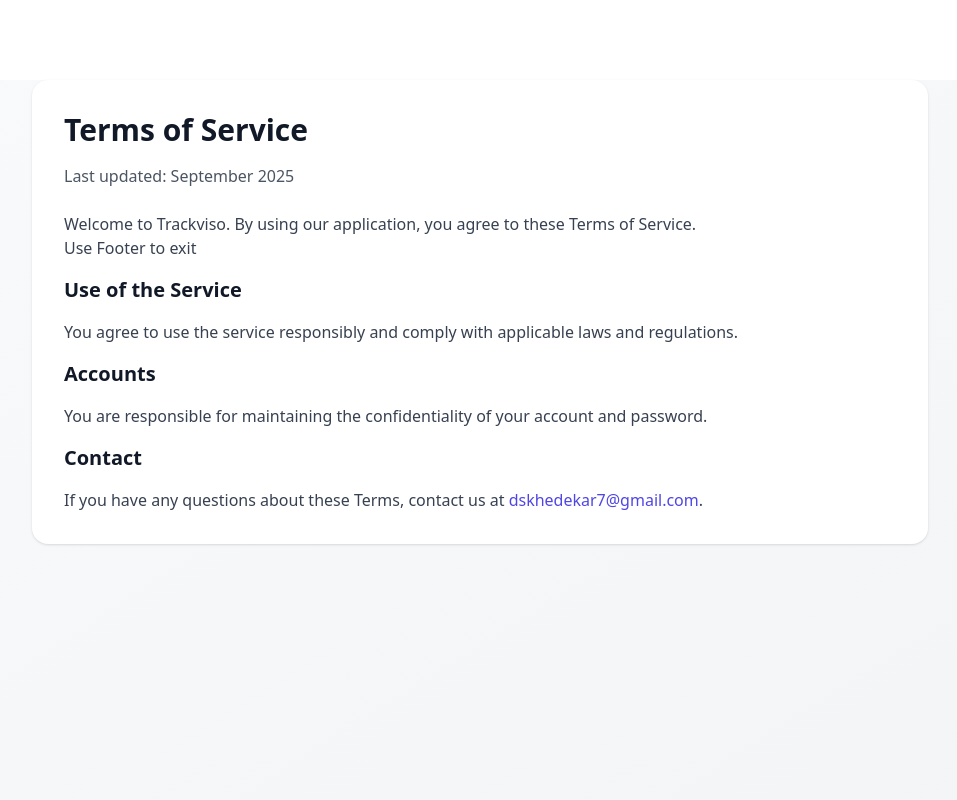
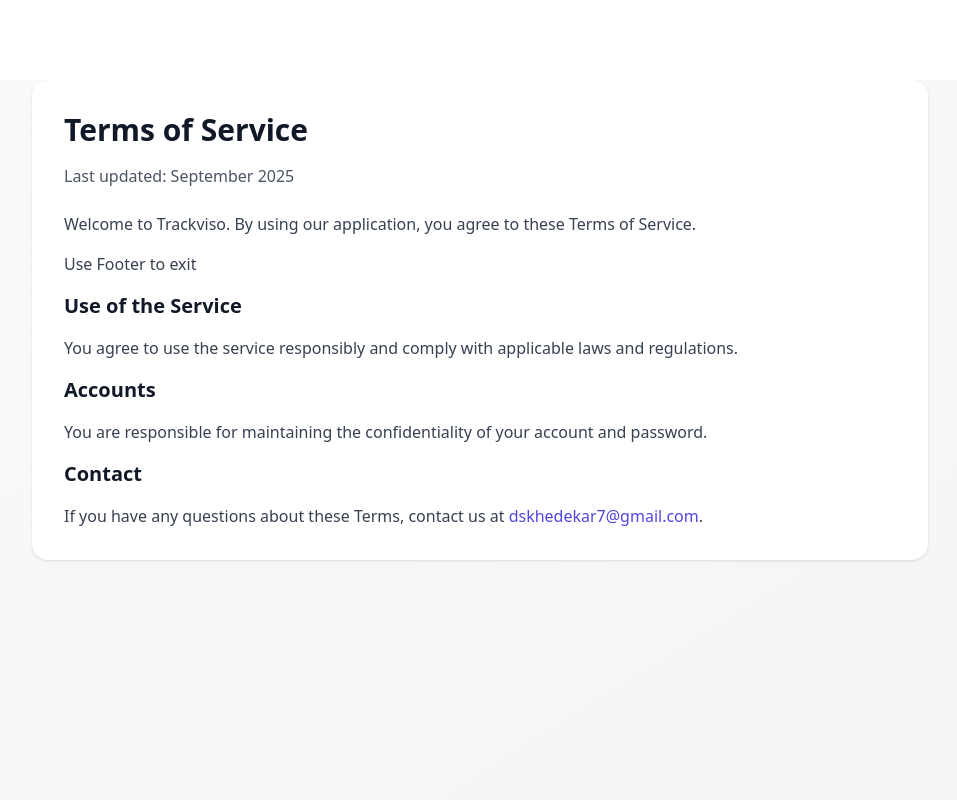
Before and after one commit to dkhedekar79/Trackviso2, a React (Vite) app: page /terms in a window 1280 px wide. Shown: the top 800 px of the page, without its empty margins (160-1117 px from the left). Built offline with nearby package versions, Linux system fonts and the light colour scheme.

Commit message:
Manual code updates made to file: src/pages/Terms.jsx

```diff
--- a/src/pages/Terms.jsx
+++ b/src/pages/Terms.jsx
@@ -8,7 +8,7 @@ export default function Terms() {
         <p className="text-gray-600 mb-6">Last updated: September 2025</p>
         <div className="space-y-4 text-gray-700">
           <p>Welcome to Trackviso. By using our application, you agree to these Terms of Service.</p>
-          <p2>Use Footer to exit</p2>
+          <p>Use Footer to exit</p>
           <h2 className="text-xl font-semibold text-gray-900">Use of the Service</h2>
           <p>You agree to use the service responsibly and comply with applicable laws and regulations.</p>
           <h2 className="text-xl font-semibold text-gray-900">Accounts</h2>
```
